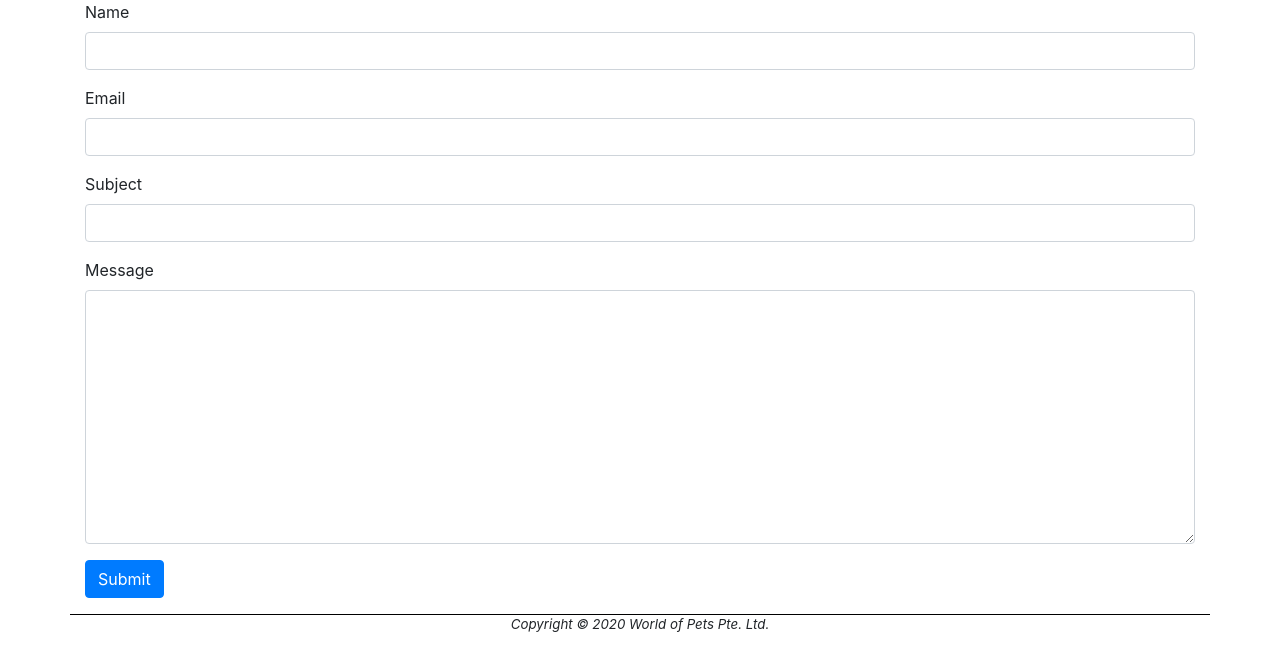
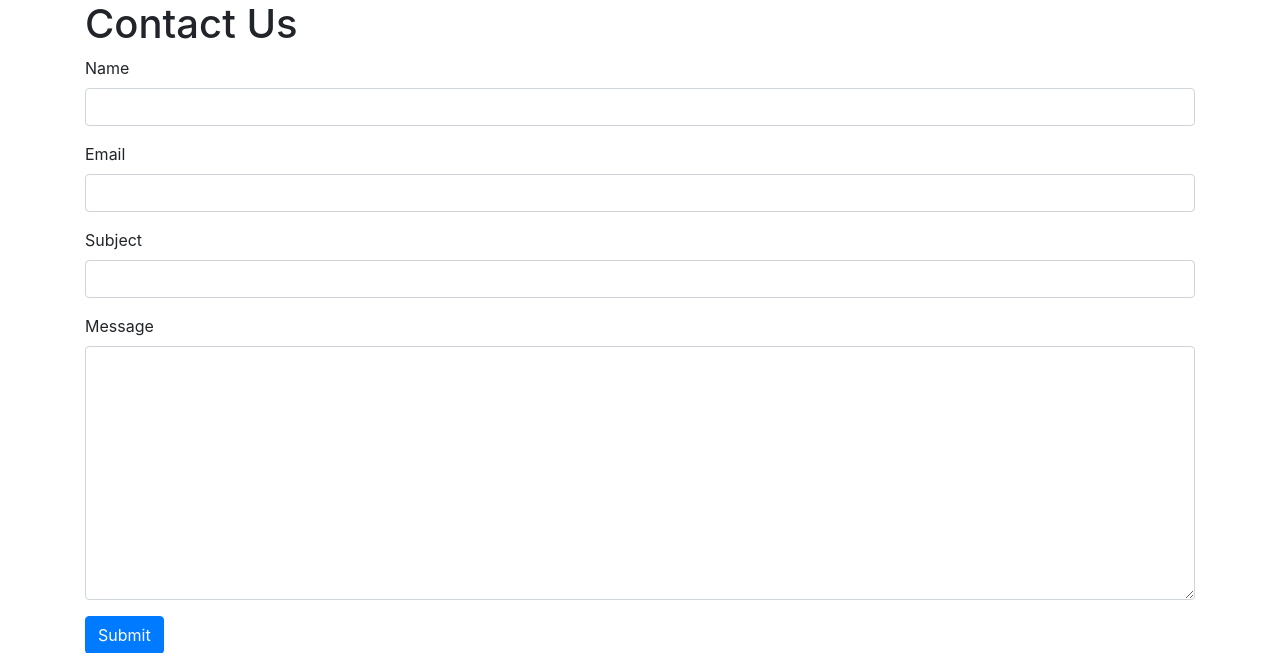
Before and after one commit to Randydom99/INF1005-Project, a PHP site: page /contact.php in a window 1280 px wide. Shown: the part 78-731 px from the top of the page. Run offline with PHP 8.4, Linux system fonts and the light colour scheme.

Commit message:
add header

```diff
--- a/contact.php
+++ b/contact.php
@@ -45,6 +45,7 @@ Click nbfs://nbhost/SystemFileSystem/Templates/Other/html.html to edit this temp
     include "nav.inc.php";
     ?>
     <main class="container">
+        <h1>Contact Us</h1>
         <form action="process_contact.php" method="post">
             <div class="form-group">
                 <label for="name">Name</label>
```
